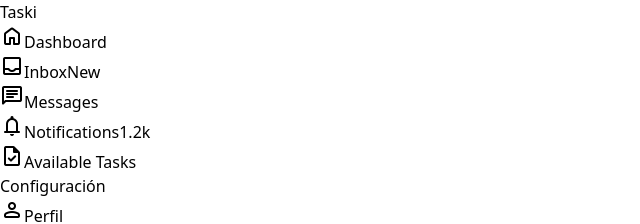
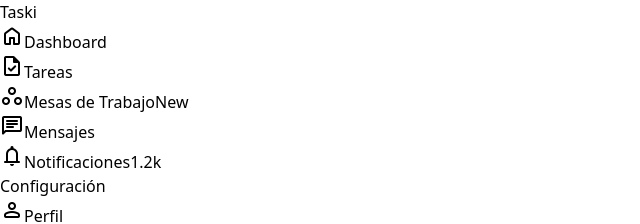
Before and after one commit to jjuancoo/Tareas_Inteligentes_UI, a React (Vite) app: page /dashboard in a window 1280 px wide. Shown: the top 224 px of the page, without its empty margins (0-640 px from the left). Built offline with nearby package versions, Linux system fonts and the light colour scheme.

Commit message:
Rediseño del Sidebar, que agrega un nuevo apartado

```diff
--- a/src/components/Sidebar.jsx
+++ b/src/components/Sidebar.jsx
@@ -31,10 +31,20 @@ const Sidebar = () => {
                                 <a href="#" class="relative flex flex-row items-center h-11 focus:outline-none hover:bg-gray-50 text-gray-600 hover:text-gray-800 border-l-4 border-transparent hover:border-indigo-500 pr-6">
                                     <span class="inline-flex justify-center items-center ml-4">
                                         <span class="material-symbols-rounded">
-                                            inbox
+                                            task
                                         </span>
                                     </span>
-                                    <span class="ml-2 text-sm tracking-wide truncate">Inbox</span>
+                                    <span class="ml-2 text-sm tracking-wide truncate">Tareas</span>
+                                </a>
+                            </li>
+                            <li>
+                                <a href="#" class="relative flex flex-row items-center h-11 focus:outline-none hover:bg-gray-50 text-gray-600 hover:text-gray-800 border-l-4 border-transparent hover:border-indigo-500 pr-6">
+                                    <span class="inline-flex justify-center items-center ml-4">
+                                        <span class="material-symbols-rounded">
+                                        workspaces
+                                        </span>
+                                    </span>
+                                    <span class="ml-2 text-sm tracking-wide truncate">Mesas de Trabajo</span>
                                     <span class="px-2 py-0.5 ml-auto text-xs font-medium tracking-wide text-indigo-500 bg-indigo-50 rounded-full">New</span>
                                 </a>
                             </li>
@@ -45,7 +55,7 @@ const Sidebar = () => {
                                             message
                                         </span>
                                     </span>
-                                    <span class="ml-2 text-sm tracking-wide truncate">Messages</span>
+                                    <span class="ml-2 text-sm tracking-wide truncate">Mensajes</span>
                                 </a>
                             </li>
                             <li>
@@ -55,19 +65,9 @@ const Sidebar = () => {
                                             notifications
                                         </span>
                                     </span>
-                                    <span class="ml-2 text-sm tracking-wide truncate">Notifications</span>
+                                    <span class="ml-2 text-sm tracking-wide truncate">Notificaciones</span>
                                     <span class="px-2 py-0.5 ml-auto text-xs font-medium tracking-wide text-red-500 bg-red-50 rounded-full">1.2k</span>
                                 </Link>
-                            </li>
-                            <li>
-                                <a href="#" class="relative flex flex-row items-center h-11 focus:outline-none hover:bg-gray-50 text-gray-600 hover:text-gray-800 border-l-4 border-transparent hover:border-indigo-500 pr-6">
-                                    <span class="inline-flex justify-center items-center ml-4">
-                                        <span class="material-symbols-rounded">
-                                            task
-                                        </span>
-                                    </span>
-                                    <span class="ml-2 text-sm tracking-wide truncate">Available Tasks</span>
-                                </a>
                             </li>
                             <li class="px-5">
                                 <div class="flex flex-row items-center h-8">
```
